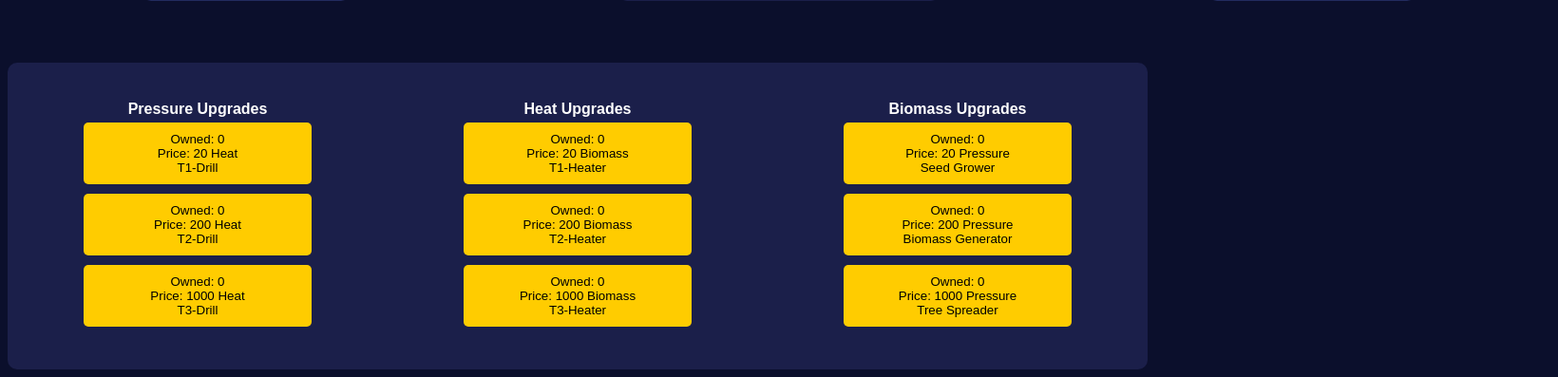
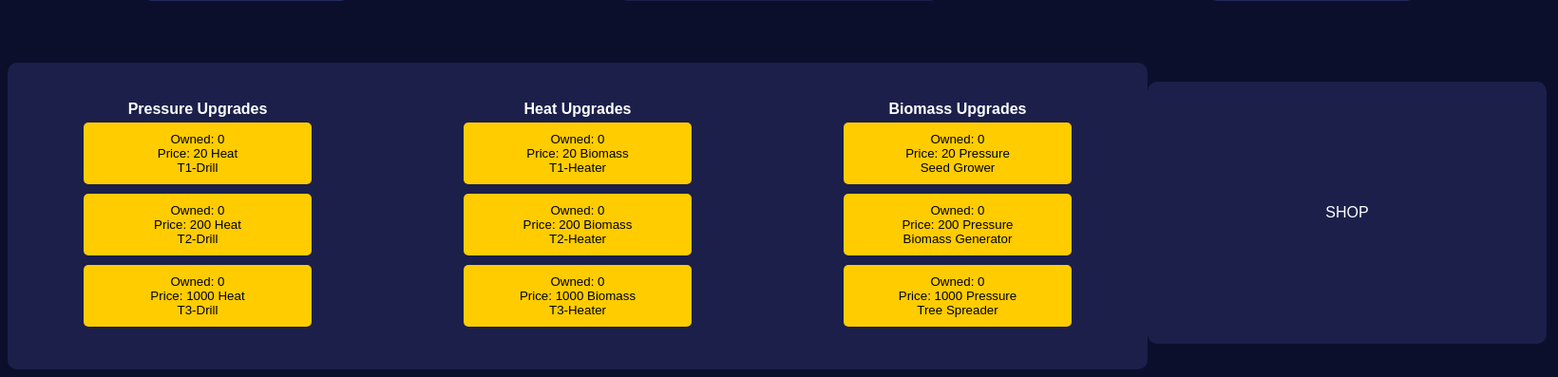
Before and after one commit to Frog1811/PlanetClicker, a PHP site: page / in a window 1640 px wide. Shown: the part 403-800 px from the top of the page at 95% size. Run offline with PHP 8.4, Linux system fonts and the light colour scheme; a stand-in replaces the project's code that opens the database connection.

Commit message:
Kut styling

```diff
--- /dev/null
+++ b/Code/Shop/Shop.php
@@ -0,0 +1 @@
+<div class="shop">SHOP</div>
--- a/Code/Upgrades/clickerUpgrade.js
+++ b/Code/Upgrades/clickerUpgrade.js
@@ -10,8 +10,8 @@ class Upgrade {
         this.CPS = CPS;
         this.type = type
         this.owned = owned;
-        this.power = 0;
-        this.price = 0;
+        this.power = power;
+        this.price = price;
     }
 
 }
--- a/Code/index.php
+++ b/Code/index.php
@@ -69,6 +69,7 @@
     <footer>
         <?php
         include 'Upgrades/upgrade.php';
+        include 'Shop/shop.php';
         ?>
     </footer>
 
--- a/Code/main.css
+++ b/Code/main.css
@@ -3,6 +3,7 @@ body {
     text-align: center;
     background-color: #0b0f2c;
     color: white;
+    overflow-x: hidden;
 }
 .title {
     background: #1b1f4a;
@@ -105,8 +106,24 @@ button:hover {
     width: 30vh;
 }
 
-footer{
+footer {
     display: flex;
+    justify-content: space-between;
     position: absolute;
     bottom: 1vh;
+    width: 100%;
 }
+
+.shop {
+    background: #1b1f4a;
+    border-radius: 10px;
+    max-width: 10vh;
+    min-width: 50vh;
+    max-height: 32vh;
+    min-height: 32vh;
+    display: flex;
+    justify-content: center;
+    align-items: center;
+    margin-left: auto;
+    margin-right: 3vh;
+}
```
Also changed, not shown: Code/Upgrades/upgradeObject.php (+9 -26 lines).
